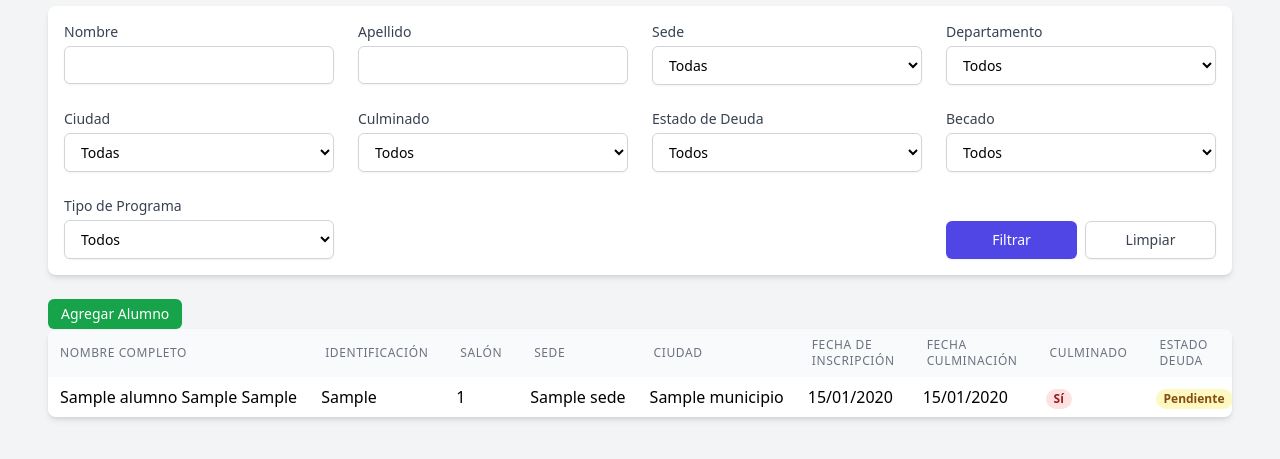
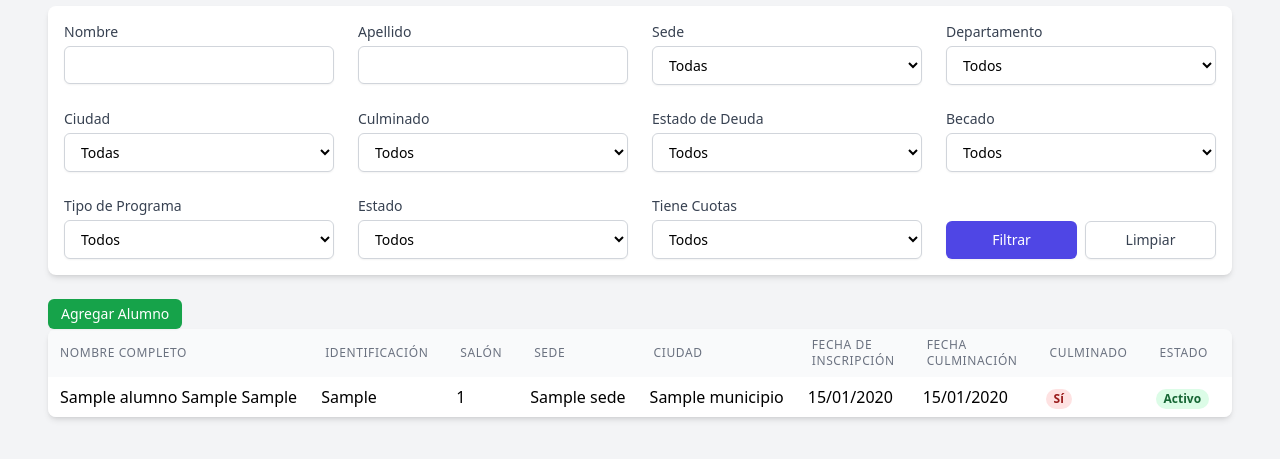
Before and after one commit to robertbarac/preicfes, a Django app: page /academico/alumnos/ in a window 1280 px wide. Shown: the part 166-625 px from the top of the page. Run offline with Django 5.2, Linux system fonts and the light colour scheme; a user stored in the database is signed in; tables that the repository leaves empty hold one stand-in row (values such as "Sample post"); some libraries are stand-ins or nearby versions.

Commit message:
mejoras de filtros adicionales en alumnos list

```diff
--- a/academico/templates/academico/alumnos_list.html
+++ b/academico/templates/academico/alumnos_list.html
@@ -93,6 +93,24 @@
                 </select>
             </div>
 
+            <div>
+                <label for="estado_alumno" class="block text-sm font-medium text-gray-700">Estado</label>
+                <select name="estado_alumno" id="estado_alumno" class="mt-1 block w-full py-2 px-3 border border-gray-300 bg-white rounded-md shadow-sm focus:outline-none focus:ring-indigo-500 focus:border-indigo-500 sm:text-sm">
+                    <option value="">Todos</option>
+                    <option value="activo" {% if request.GET.estado_alumno == 'activo' %}selected{% endif %}>Activo</option>
+                    <option value="retirado" {% if request.GET.estado_alumno == 'retirado' %}selected{% endif %}>Retirado</option>
+                </select>
+            </div>
+
+            <div>
+                <label for="tiene_cuotas" class="block text-sm font-medium text-gray-700">Tiene Cuotas</label>
+                <select name="tiene_cuotas" id="tiene_cuotas" class="mt-1 block w-full py-2 px-3 border border-gray-300 bg-white rounded-md shadow-sm focus:outline-none focus:ring-indigo-500 focus:border-indigo-500 sm:text-sm">
+                    <option value="">Todos</option>
+                    <option value="si" {% if request.GET.tiene_cuotas == 'si' %}selected{% endif %}>Sí</option>
+                    <option value="no" {% if request.GET.tiene_cuotas == 'no' %}selected{% endif %}>No</option>
+                </select>
+            </div>
+
             <div class="flex items-end space-x-2 lg:col-start-4">
                 <button type="submit" class="w-full inline-flex justify-center py-2 px-4 border border-transparent shadow-sm text-sm font-medium rounded-md text-white bg-indigo-600 hover:bg-indigo-700 focus:outline-none focus:ring-2 focus:ring-offset-2 focus:ring-indigo-500">Filtrar</button>
                 <a href="{% url 'alumnos_list' %}" class="w-full inline-flex justify-center py-2 px-4 border border-gray-300 shadow-sm text-sm font-medium rounded-md text-gray-700 bg-white hover:bg-gray-50 focus:outline-none focus:ring-2 focus:ring-offset-2 focus:ring-indigo-500">Limpiar</a>
@@ -170,9 +188,11 @@
                     <th class="px-4 py-2 text-left text-xs font-medium text-gray-500 uppercase tracking-wider">Fecha de Inscripción</th>
                     <th class="px-4 py-2 text-left text-xs font-medium text-gray-500 uppercase tracking-wider">Fecha Culminación</th>
                     <th class="px-4 py-2 text-left text-xs font-medium text-gray-500 uppercase tracking-wider">Culminado</th>
+                    <th class="px-4 py-2 text-left text-xs font-medium text-gray-500 uppercase tracking-wider">Estado</th>
                     <th class="px-4 py-2 text-left text-xs font-medium text-gray-500 uppercase tracking-wider">Estado Deuda</th>
                     <th class="px-4 py-2 text-left text-xs font-medium text-gray-500 uppercase tracking-wider">Becado</th>
                     <th class="px-4 py-2 text-left text-xs font-medium text-gray-500 uppercase tracking-wider">Programa</th>
+                    <th class="px-4 py-2 text-left text-xs font-medium text-gray-500 uppercase tracking-wider">Tiene Cuotas</th>
                 </tr>
             </thead>
             <tbody class="divide-y divide-gray-200">
@@ -192,6 +212,13 @@
                             <span class="px-2 inline-flex text-xs leading-5 font-semibold rounded-full bg-red-100 text-red-800">Sí</span>
                         {% else %}
                             <span class="px-2 inline-flex text-xs leading-5 font-semibold rounded-full bg-green-100 text-green-800">No</span>
+                        {% endif %}
+                    </td>
+                    <td class="px-3 py-2 whitespace-nowrap">
+                        {% if alumno.estado == 'activo' %}
+                            <span class="px-2 inline-flex text-xs leading-5 font-semibold rounded-full bg-green-100 text-green-800">Activo</span>
+                        {% else %}
+                            <span class="px-2 inline-flex text-xs leading-5 font-semibold rounded-full bg-red-100 text-red-800">Retirado</span>
                         {% endif %}
                     </td>
                     <td class="px-3 py-2 whitespace-nowrap">
@@ -231,6 +258,13 @@
                             <span class="px-2 inline-flex text-xs leading-5 font-semibold rounded-full bg-gray-100 text-gray-800">No definido</span>
                         {% endif %}
                     </td>
+                    <td class="px-3 py-2 whitespace-nowrap">
+                        {% if alumno.tiene_cuotas %}
+                            <span class="px-2 inline-flex text-xs leading-5 font-semibold rounded-full bg-green-100 text-green-800">Sí</span>
+                        {% else %}
+                            <span class="px-2 inline-flex text-xs leading-5 font-semibold rounded-full bg-red-100 text-red-800">No</span>
+                        {% endif %}
+                    </td>
                 </tr>
                 {% endfor %}
             </tbody>
--- a/academico/views/alumnos_list.py
+++ b/academico/views/alumnos_list.py
@@ -48,6 +48,8 @@ class AlumnosListView(UserPassesTestMixin, LoginRequiredMixin, ListView):
         estado_deuda = self.request.GET.get('estado_deuda')
         es_becado = self.request.GET.get('es_becado')
         tipo_programa = self.request.GET.get('tipo_programa')
+        estado_alumno = self.request.GET.get('estado_alumno')  # Nuevo filtro de estado
+        tiene_cuotas = self.request.GET.get('tiene_cuotas')    # Nuevo filtro de cuotas
 
         if nombre:
             queryset = queryset.filter(nombres__icontains=nombre)
@@ -89,6 +91,19 @@ class AlumnosListView(UserPassesTestMixin, LoginRequiredMixin, ListView):
         # Filtrar por tipo de programa
         if tipo_programa:
             queryset = queryset.filter(tipo_programa=tipo_programa)
+
+        # Filtrar por estado del alumno (activo/retirado)
+        if estado_alumno:
+            queryset = queryset.filter(estado=estado_alumno)
+
+        # Filtrar por si tiene cuotas asociadas
+        if tiene_cuotas == 'si':
+            queryset = queryset.filter(deuda__cuotas__isnull=False).distinct()
+        elif tiene_cuotas == 'no':
+            # Aplicar .distinct() a ambas partes de la operación OR para evitar TypeError
+            no_deuda = queryset.filter(deuda__isnull=True).distinct()
+            deuda_sin_cuotas = queryset.filter(deuda__isnull=False, deuda__cuotas__isnull=True).distinct()
+            queryset = no_deuda | deuda_sin_cuotas
 
         return queryset.order_by('primer_apellido')
 
@@ -156,6 +171,14 @@ class AlumnosListView(UserPassesTestMixin, LoginRequiredMixin, ListView):
             # Añadir información al alumno
             alumno.culminado = culminado
             alumno.estado_deuda = estado_deuda
+
+            # Verificar si tiene cuotas asociadas
+            try:
+                tiene_cuotas = alumno.deuda and alumno.deuda.cuotas.exists()
+            except Exception as e:
+                tiene_cuotas = False
+
+            alumno.tiene_cuotas = tiene_cuotas
             # Ya tenemos acceso directo a es_becado desde el modelo
             alumnos_con_info.append(alumno)
 
```
